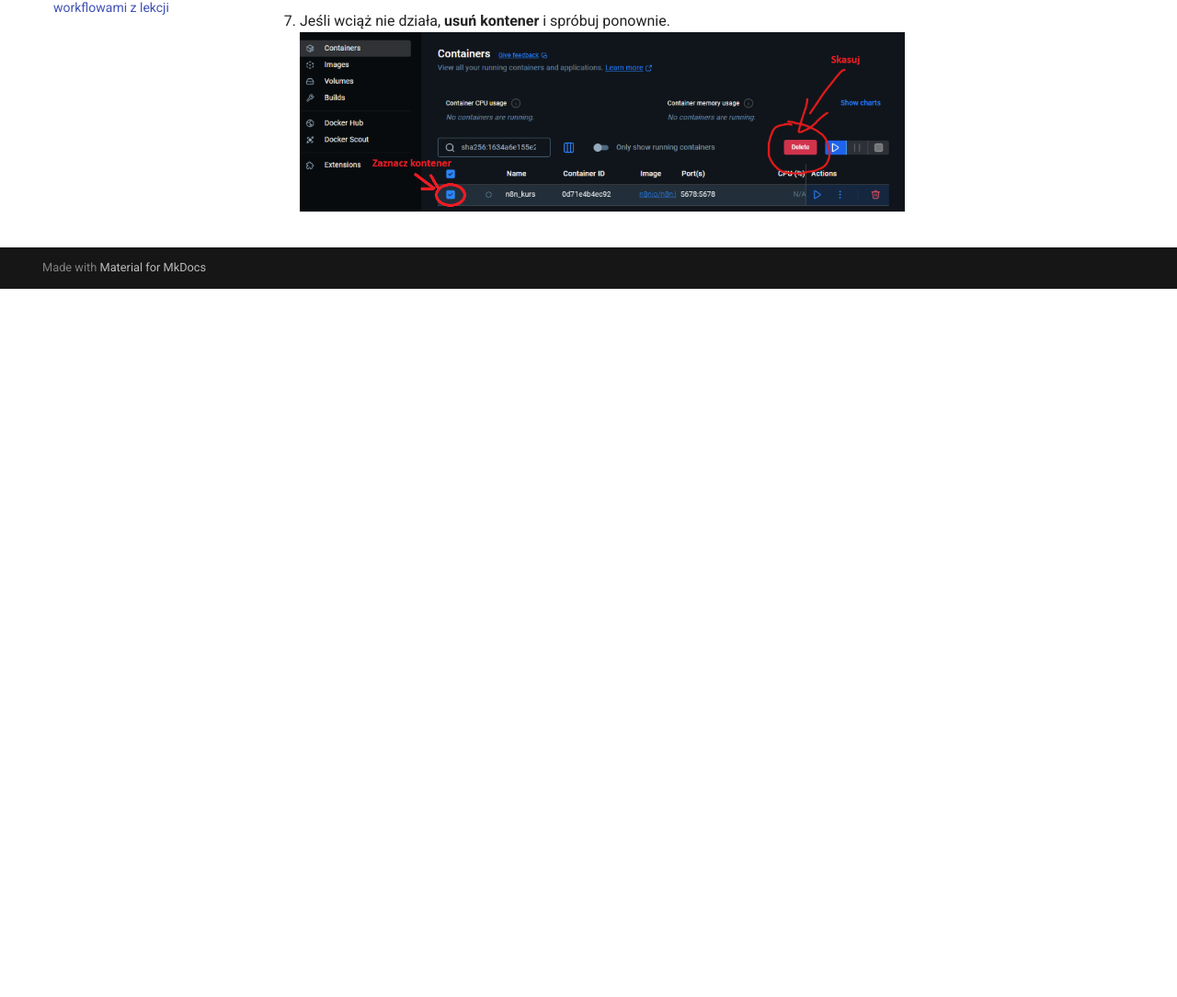
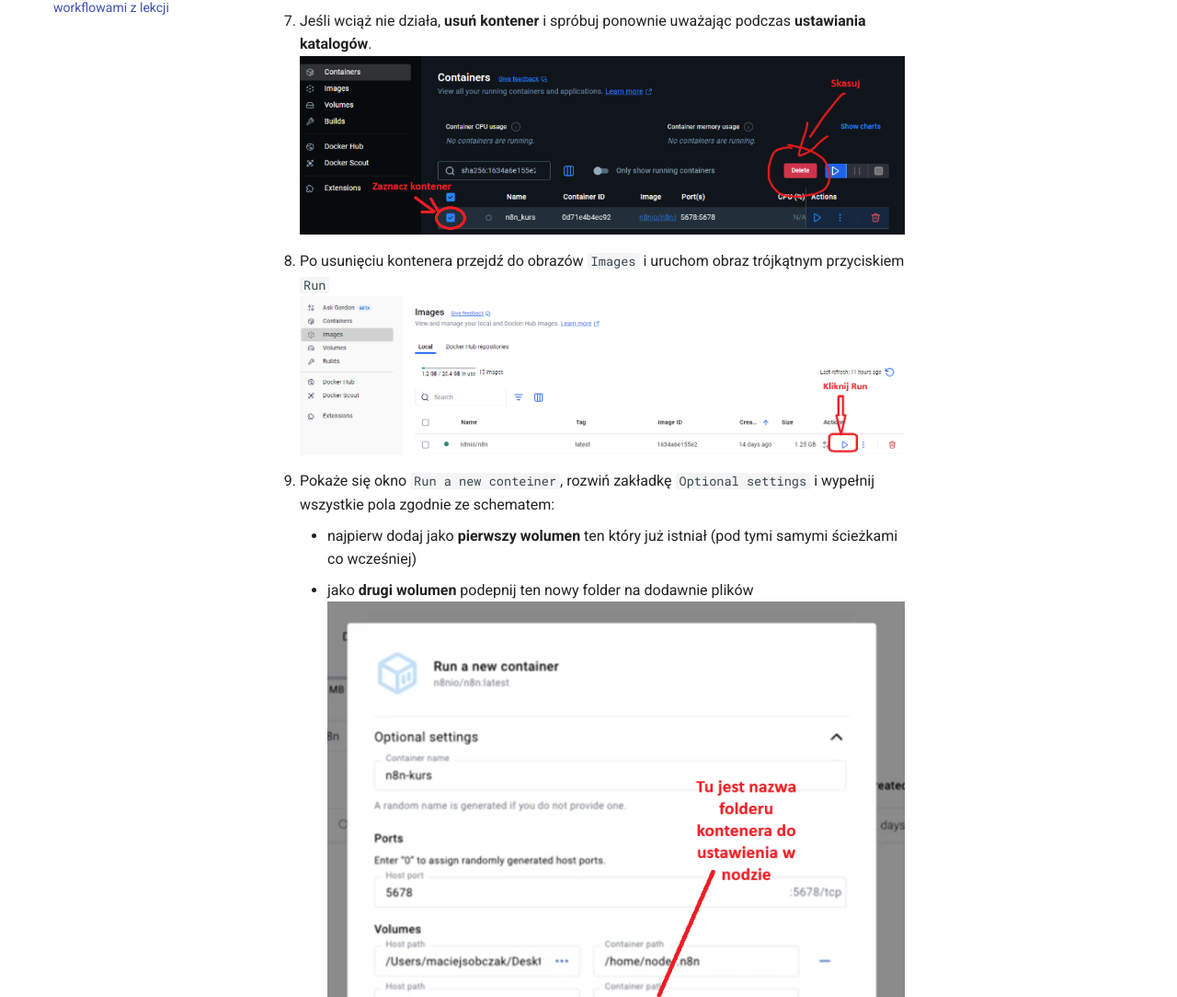
Before and after one commit to imprv-ai/agenci-ai-faq, an MkDocs documentation site: the page built from docs/pages/05_workflow_does_not_work.md, in a window 1280 px wide and 1400 px high, scrolled down 3277 px. Shown: the part 316-1400 px from the top of the window at 92% size. Built offline with MkDocs 1.6.1 and Material for MkDocs 9.7.7, drawn with Linux system fonts in a browser that asks for light colours; comment, search, counter and statistics services are not loaded; before the commit the page ends 3907 px from its top, so only the background shows below that; some of the changed text lies outside the part shown.

Commit message:
new directories

```diff
--- a/docs/pages/05_workflow_does_not_work.md
+++ b/docs/pages/05_workflow_does_not_work.md
@@ -29,5 +29,18 @@
     <iframe width="1280" height="720" src="https://www.youtube.com/embed/VNyzU-CtOAw?si=xKw39F_Wl0PNxz4-" title="YouTube video player" frameborder="0" allow="accelerometer; autoplay; clipboard-write; encrypted-media; gyroscope; picture-in-picture; web-share" referrerpolicy="strict-origin-when-cross-origin" allowfullscreen></iframe>
     </div>
 
-1. Jeśli wciąż nie działa, **usuń kontener** i spróbuj ponownie.
+1. Jeśli wciąż nie działa, **usuń kontener** i spróbuj ponownie uważając podczas **ustawiania katalogów**.
    ![](assets/workflows__delete_container.png)
+
+1. Po usunięciu kontenera przejdź do obrazów `Images` i uruchom obraz trójkątnym przyciskiem `Run`
+   ![](assets/workflows__run_image.png)
+
+1. Pokaże się okno `Run a new conteiner`, rozwiń zakładkę `Optional settings` i wypełnij wszystkie pola zgodnie ze schematem:
+      - najpierw dodaj jako **pierwszy wolumen** ten który już istniał (pod tymi samymi ścieżkami co wcześniej)
+      - jako **drugi wolumen** podepnij ten nowy folder na dodawnie plików
+      ![](assets/workflows__directories.png)
+
+1. Aby sprawdzić, czy wszystko zrobiliśmy dobrze, w zakładce `Conteiners` kliknij na nazwę kontenera, a następnie w zakładkę `Bind mounts`:
+   ![](assets/workflows__directories_1.png)
+1. Tutaj powinno być widoczne dwa foldery. Pierwszy na dane n8n, a drugi do przekazywania plików do workflow.
+   ![](assets/workflows__directories_2.png)
```
Also changed, not shown: docs/pages/assets/workflows__directories.png (added), docs/pages/assets/workflows__directories_1.png (added), docs/pages/assets/workflows__directories_2.png (added), docs/pages/assets/workflows__run_image.png (added).
